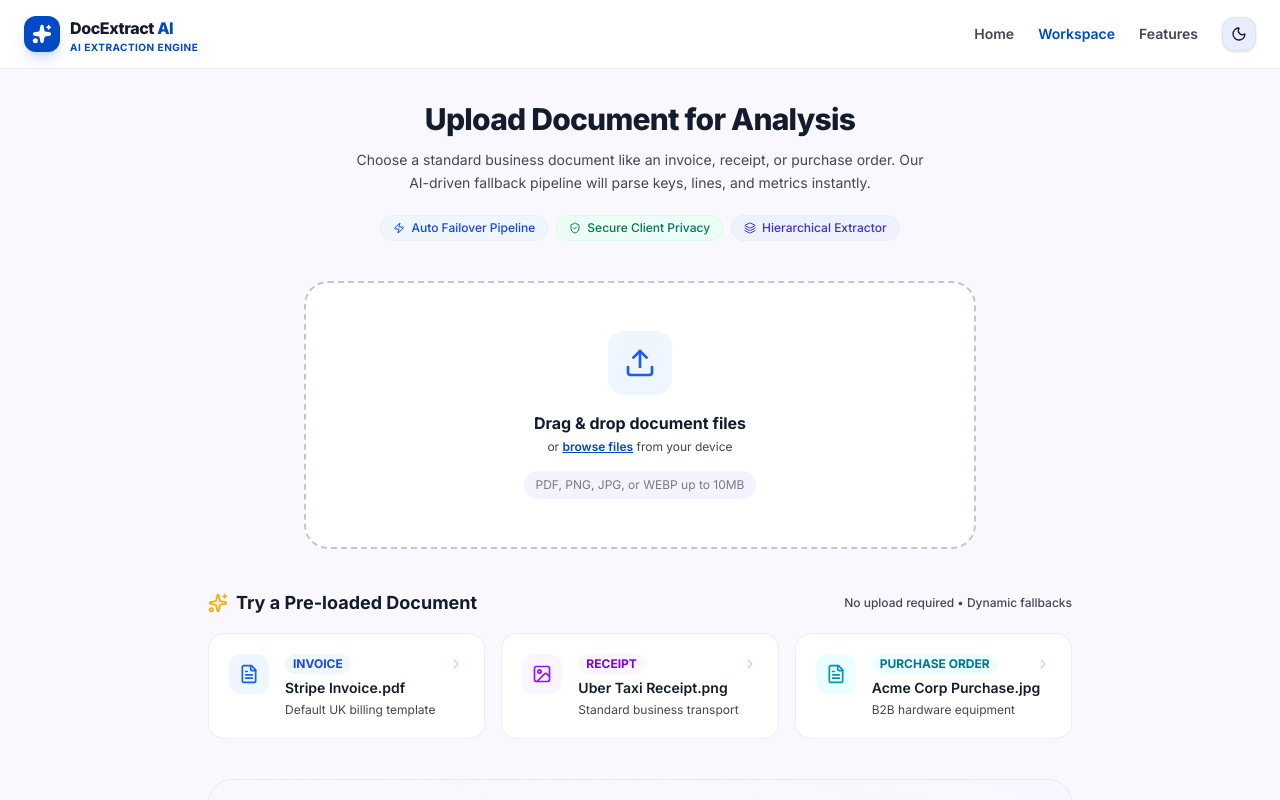
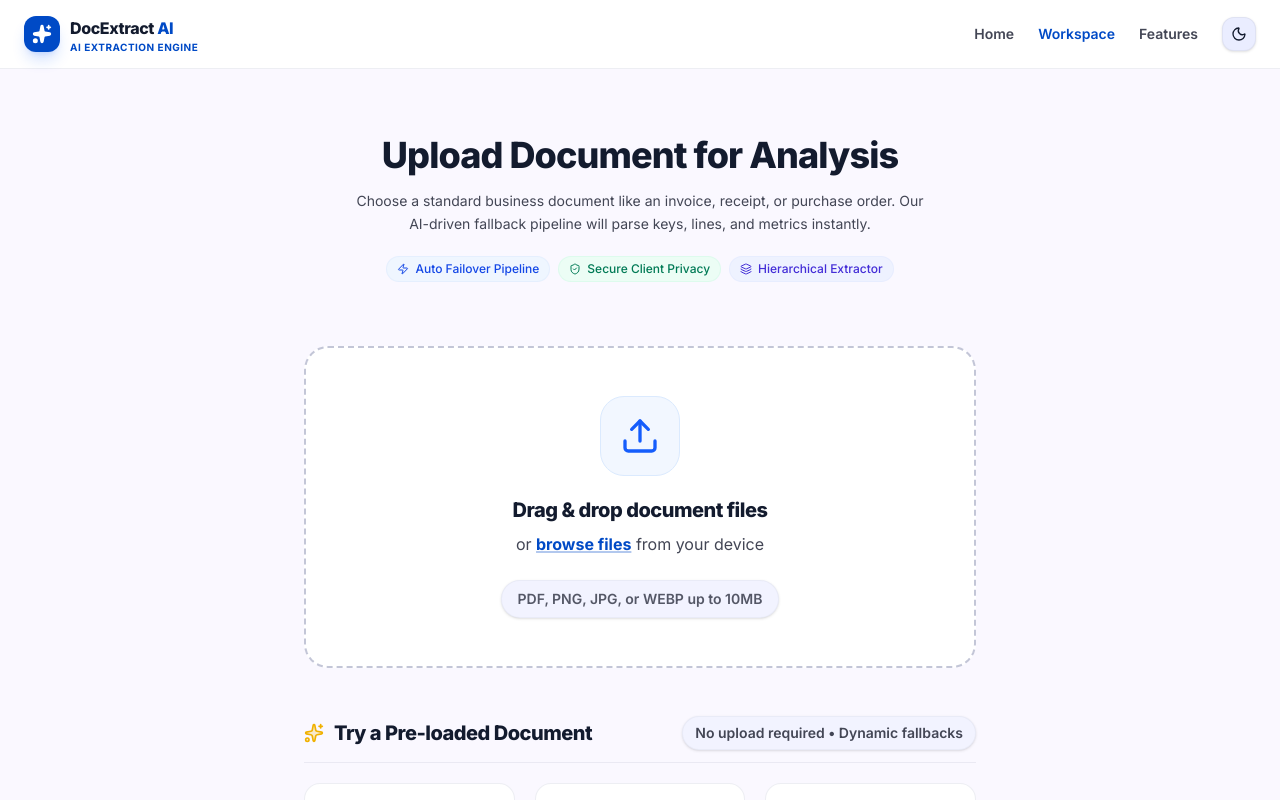
Before and after one commit to bikram73/Document_Extract_AI, a React (Vite) app: page / in a window 1280 px wide. Both pictures are taken after a click on the button "Workspace". Shown: the top 800 px of the page. Built offline with nearby package versions, Linux system fonts and the light colour scheme.

Commit message:
first commit

```diff
--- a/src/App.tsx
+++ b/src/App.tsx
@@ -306,6 +306,21 @@ export default function App() {
         })
       });
 
+      const contentType = response.headers.get("content-type") || "";
+      if (!response.ok || !contentType.includes("application/json")) {
+        const responseText = await response.text();
+        let errorMessage = "Extraction service is currently unavailable.";
+        try {
+          const parsed = JSON.parse(responseText);
+          errorMessage = parsed.error || errorMessage;
+        } catch {
+          // Response is HTML or plain text (e.g. 502/503 from container gateway or server start)
+          errorMessage = `Server responded with status ${response.status}. The AI extraction engine may still be booting up or experiencing transient rate limits. Please try again in a few seconds.`;
+        }
+        setErrorMsg(errorMessage);
+        return;
+      }
+
       const resData = await response.json();
       if (resData.success && resData.data) {
         setExtractedData(resData.data);
--- a/src/components/UploadView.tsx
+++ b/src/components/UploadView.tsx
@@ -90,45 +90,47 @@ export default function UploadView({ onFileSelected, onSelectSample }: UploadVie
   };
 
   return (
-    <div className="max-w-4xl mx-auto py-8 px-4 space-y-10">
+    <div className="w-full max-w-4xl mx-auto py-6 sm:py-10 md:py-12 lg:py-16 px-4 sm:px-6 md:px-8 lg:px-12 space-y-8 sm:space-y-12 md:space-y-14 lg:space-y-16">
       {/* Header Section */}
       <div className="text-center space-y-3">
-        <h1 className="text-3xl font-extrabold text-on-surface tracking-tight">
+        <h1 className="text-2xl sm:text-3xl md:text-4xl font-extrabold text-on-surface tracking-tight leading-tight">
           Upload Document for Analysis
         </h1>
-        <p className="text-sm text-on-surface-variant max-w-xl mx-auto leading-relaxed">
+        <p className="text-xs sm:text-sm text-on-surface-variant max-w-xl mx-auto leading-relaxed">
           Choose a standard business document like an invoice, receipt, or purchase order. Our AI-driven fallback pipeline will parse keys, lines, and metrics instantly.
         </p>
 
         {/* Quick badges */}
-        <div className="flex flex-wrap justify-center gap-2 pt-2">
-          <span className="inline-flex items-center gap-1.5 px-3 py-1 rounded-full bg-blue-50 dark:bg-blue-950/30 text-blue-700 dark:text-blue-400 text-xs font-medium border border-blue-100/50 dark:border-blue-900/30">
+        <div className="flex flex-wrap justify-center gap-1.5 sm:gap-2 pt-1 sm:pt-2">
+          <span className="inline-flex items-center gap-1 sm:gap-1.5 px-2.5 py-1 rounded-full bg-blue-50 dark:bg-blue-950/30 text-blue-700 dark:text-blue-400 text-[10px] sm:text-xs font-medium border border-blue-100/50 dark:border-blue-900/30">
             <Zap className="w-3 h-3" /> Auto Failover Pipeline
           </span>
-          <span className="inline-flex items-center gap-1.5 px-3 py-1 rounded-full bg-emerald-50 dark:bg-emerald-950/30 text-emerald-700 dark:text-emerald-400 text-xs font-medium border border-emerald-100/50 dark:border-emerald-900/30">
+          <span className="inline-flex items-center gap-1 sm:gap-1.5 px-2.5 py-1 rounded-full bg-emerald-50 dark:bg-emerald-950/30 text-emerald-700 dark:text-emerald-400 text-[10px] sm:text-xs font-medium border border-emerald-100/50 dark:border-emerald-900/30">
             <ShieldCheck className="w-3 h-3" /> Secure Client Privacy
           </span>
-          <span className="inline-flex items-center gap-1.5 px-3 py-1 rounded-full bg-indigo-50 dark:bg-indigo-950/30 text-indigo-700 dark:text-indigo-400 text-xs font-medium border border-indigo-100/50 dark:border-indigo-900/30">
+          <span className="inline-flex items-center gap-1 sm:gap-1.5 px-2.5 py-1 rounded-full bg-indigo-50 dark:bg-indigo-950/30 text-indigo-700 dark:text-indigo-400 text-[10px] sm:text-xs font-medium border border-indigo-100/50 dark:border-indigo-900/30">
             <Layers className="w-3 h-3" /> Hierarchical Extractor
           </span>
         </div>
       </div>
 
       {error && (
-        <div className="p-4 bg-red-50 dark:bg-red-950/20 border border-red-200 dark:border-red-900/40 text-red-700 dark:text-red-300 text-sm rounded-2xl flex items-center gap-2">
+        <div className="p-4 bg-red-50 dark:bg-red-950/20 border border-red-200 dark:border-red-900/40 text-red-700 dark:text-red-300 text-xs sm:text-sm rounded-2xl flex items-center gap-2">
           <span className="font-semibold">Error:</span> {error}
         </div>
       )}
 
-      {/* Centered Upload Block */}
-      <div className="w-full max-w-2xl mx-auto">
+      {/* Centered Workspace wrapper with absolute precision for responsive rendering */}
+      <div className="w-full max-w-2xl mx-auto space-y-8 sm:space-y-12">
+
+        {/* Upload Block wrapper (div:nth-of-type(1) of centered container) */}
         <div
           onDragEnter={handleDrag}
           onDragOver={handleDrag}
           onDragLeave={handleDrag}
           onDrop={handleDrop}
           onClick={triggerFileInput}
-          className={`relative rounded-3xl border-2 border-dashed p-12 text-center transition-all cursor-pointer group ${
+          className={`relative rounded-3xl border-2 border-dashed p-6 sm:p-10 md:p-12 text-center transition-all cursor-pointer group ${
             dragActive
               ? "border-primary bg-blue-50/10 dark:bg-blue-950/20"
               : "border-outline-variant hover:border-primary/60 bg-surface-container-lowest"
@@ -142,128 +144,149 @@ export default function UploadView({ onFileSelected, onSelectSample }: UploadVie
             onChange={handleChange}
           />
 
-          <div className="max-w-xs mx-auto space-y-4">
-            <div className="w-16 h-16 rounded-2xl bg-blue-50 dark:bg-blue-950/40 text-blue-600 dark:text-blue-400 flex items-center justify-center mx-auto group-hover:scale-110 transition-transform duration-300">
-              <Upload className="w-8 h-8" />
+          {/* Selector 2: Upload Icon container */}
+          <div className="w-14 h-14 sm:w-16 sm:h-16 md:w-20 md:h-20 rounded-2xl md:rounded-3xl bg-blue-50/80 dark:bg-blue-950/30 text-blue-600 dark:text-blue-400 flex items-center justify-center mx-auto transition-all duration-300 group-hover:scale-110 group-hover:bg-blue-100 dark:group-hover:bg-blue-900/50 group-hover:shadow-lg group-hover:shadow-blue-500/15 mb-4 sm:mb-5 border border-blue-100 dark:border-blue-900/30">
+            <Upload className="w-6 h-6 sm:w-8 sm:h-8 md:w-10 md:h-10" />
           </div>
 
-            <div className="space-y-1">
-              <p className="font-bold text-on-surface text-base">
+          {/* Selector 3: Upload Text Info container */}
+          <div className="space-y-1.5 sm:space-y-2 mb-4 sm:mb-6">
+            <p className="font-extrabold text-on-surface text-sm sm:text-base md:text-lg lg:text-xl tracking-tight">
               Drag &amp; drop document files
             </p>
-              <p className="text-xs text-on-surface-variant">
-                or <span className="text-primary font-semibold underline">browse files</span> from your device
+            <p className="text-xs sm:text-sm md:text-base text-on-surface-variant">
+              or <span className="text-primary font-bold underline decoration-2 decoration-primary/30 group-hover:decoration-primary transition-all duration-300">browse files</span> from your device
             </p>
           </div>
 
-            <p className="text-xs text-on-surface-variant/70 bg-surface-container-low dark:bg-slate-900 px-3 py-1.5 rounded-full inline-block">
+          {/* Selector 4: File size limitations container */}
+          <div className="text-[11px] sm:text-xs md:text-sm font-semibold text-on-surface-variant/90 bg-surface-container-low dark:bg-slate-900 px-3 py-1.5 sm:px-4 sm:py-2 rounded-full inline-flex items-center gap-2 border border-outline-variant/20 shadow-sm">
             PDF, PNG, JPG, or WEBP up to 10MB
-            </p>
-          </div>
           </div>
         </div>
 
-      {/* Sample presets */}
-      <div className="space-y-4 text-left">
-        <div className="flex items-center justify-between">
-          <h2 className="text-lg font-bold text-on-surface flex items-center gap-2">
-            <Sparkles className="w-5 h-5 text-yellow-500 fill-yellow-500/20" /> Try a Pre-loaded Document
+        {/* Sample presets block (div:nth-of-type(2) of centered container) */}
+        <div className="space-y-5 text-left">
+
+          {/* Selector 5: Preset Titles & badges flex block */}
+          <div className="flex flex-col sm:flex-row sm:items-center justify-between gap-3 sm:gap-4 pb-3 border-b border-outline-variant/30">
+            <h2 className="text-base sm:text-lg md:text-xl font-extrabold text-on-surface flex items-center gap-2.5 tracking-tight">
+              <Sparkles className="w-4 h-4 sm:w-5 sm:h-5 text-yellow-500 fill-yellow-500/20" /> Try a Pre-loaded Document
             </h2>
-          <span className="text-xs text-on-surface-variant font-medium">No upload required • Dynamic fallbacks</span>
+            <span className="text-[10px] sm:text-xs md:text-sm text-on-surface-variant font-semibold bg-surface-container-low dark:bg-slate-900/40 px-3 py-1.5 rounded-full border border-outline-variant/20 shadow-sm self-start sm:self-auto flex items-center gap-1.5">No upload required • Dynamic fallbacks</span>
           </div>
 
-        <div className="grid md:grid-cols-3 gap-4">
+          {/* Selector 6: Presets buttons grid */}
+          <div className="grid grid-cols-1 sm:grid-cols-2 lg:grid-cols-3 gap-4 sm:gap-5">
             <button
               onClick={() => onSelectSample("invoice")}
-            className="flex items-start gap-4 p-5 rounded-2xl bg-surface-container-lowest border border-outline-variant/30 hover:border-primary hover:shadow-md transition-all text-left w-full cursor-pointer group"
+              className="flex items-start gap-3.5 sm:gap-4 p-4.5 sm:p-5 md:p-6 rounded-2xl bg-surface-container-lowest border border-outline-variant/30 hover:border-primary hover:shadow-lg transition-all text-left w-full cursor-pointer group hover:-translate-y-0.5 duration-300"
             >
-            <div className="w-10 h-10 rounded-xl bg-blue-50 dark:bg-blue-950/40 text-blue-600 dark:text-blue-400 flex items-center justify-center shrink-0">
-              <FileText className="w-5 h-5" />
+              <div className="w-9 h-9 sm:w-10 sm:h-10 md:w-11 md:h-11 rounded-xl bg-blue-50 dark:bg-blue-950/40 text-blue-600 dark:text-blue-400 flex items-center justify-center shrink-0 transition-transform duration-300 group-hover:scale-110">
+                <FileText className="w-4.5 h-4.5 sm:w-5 sm:h-5" />
               </div>
-            <div className="space-y-1 w-full">
-              <div className="flex items-center justify-between">
-                <span className="text-xs font-bold text-blue-700 dark:text-blue-400 bg-blue-50 dark:bg-blue-950/40 px-2 py-0.5 rounded-full uppercase">Invoice</span>
-                <ChevronRight className="w-4 h-4 text-slate-300 group-hover:text-primary transition-colors" />
+              <div className="space-y-0.5 sm:space-y-1 w-full min-w-0">
+                <div className="flex items-center justify-between gap-1">
+                  <span className="text-[9px] sm:text-xs font-bold text-blue-700 dark:text-blue-400 bg-blue-50/70 dark:bg-blue-950/40 px-2 py-0.5 rounded-full uppercase tracking-wider shrink-0">Invoice</span>
+                  <ChevronRight className="w-3.5 h-3.5 text-slate-350 group-hover:text-primary group-hover:translate-x-0.5 transition-all shrink-0" />
                 </div>
-              <p className="font-semibold text-sm text-on-surface">Stripe Invoice.pdf</p>
-              <p className="text-xs text-on-surface-variant">Default UK billing template</p>
+                <p className="font-bold text-xs sm:text-sm md:text-base text-on-surface truncate">Stripe Invoice.pdf</p>
+                <p className="text-[10px] sm:text-xs md:text-sm text-on-surface-variant truncate">Default UK billing template</p>
               </div>
             </button>
 
             <button
               onClick={() => onSelectSample("receipt")}
-            className="flex items-start gap-4 p-5 rounded-2xl bg-surface-container-lowest border border-outline-variant/30 hover:border-primary hover:shadow-md transition-all text-left w-full cursor-pointer group"
+              className="flex items-start gap-3.5 sm:gap-4 p-4.5 sm:p-5 md:p-6 rounded-2xl bg-surface-container-lowest border border-outline-variant/30 hover:border-primary hover:shadow-lg transition-all text-left w-full cursor-pointer group hover:-translate-y-0.5 duration-300"
             >
-            <div className="w-10 h-10 rounded-xl bg-purple-50 dark:bg-purple-950/40 text-purple-600 dark:text-purple-400 flex items-center justify-center shrink-0">
-              <ImageIcon className="w-5 h-5" />
+              <div className="w-9 h-9 sm:w-10 sm:h-10 md:w-11 md:h-11 rounded-xl bg-purple-50 dark:bg-purple-950/40 text-purple-600 dark:text-purple-400 flex items-center justify-center shrink-0 transition-transform duration-300 group-hover:scale-110">
+                <ImageIcon className="w-4.5 h-4.5 sm:w-5 sm:h-5" />
               </div>
-            <div className="space-y-1 w-full">
-              <div className="flex items-center justify-between">
-                <span className="text-xs font-bold text-purple-700 dark:text-purple-400 bg-purple-50 dark:bg-purple-950/40 px-2 py-0.5 rounded-full uppercase">Receipt</span>
-                <ChevronRight className="w-4 h-4 text-slate-300 group-hover:text-primary transition-colors" />
+              <div className="space-y-0.5 sm:space-y-1 w-full min-w-0">
+                <div className="flex items-center justify-between gap-1">
+                  <span className="text-[9px] sm:text-xs font-bold text-purple-700 dark:text-purple-400 bg-purple-50/70 dark:bg-purple-950/40 px-2 py-0.5 rounded-full uppercase tracking-wider shrink-0">Receipt</span>
+                  <ChevronRight className="w-3.5 h-3.5 text-slate-350 group-hover:text-primary group-hover:translate-x-0.5 transition-all shrink-0" />
                 </div>
-              <p className="font-semibold text-sm text-on-surface">Uber Taxi Receipt.png</p>
-              <p className="text-xs text-on-surface-variant">Standard business transport</p>
+                <p className="font-bold text-xs sm:text-sm md:text-base text-on-surface truncate">Uber Taxi Receipt.png</p>
+                <p className="text-[10px] sm:text-xs md:text-sm text-on-surface-variant truncate">Standard business transport</p>
               </div>
             </button>
 
             <button
               onClick={() => onSelectSample("po")}
-            className="flex items-start gap-4 p-5 rounded-2xl bg-surface-container-lowest border border-outline-variant/30 hover:border-primary hover:shadow-md transition-all text-left w-full cursor-pointer group"
+              className="flex items-start gap-3.5 sm:gap-4 p-4.5 sm:p-5 md:p-6 rounded-2xl bg-surface-container-lowest border border-outline-variant/30 hover:border-primary hover:shadow-lg transition-all text-left w-full cursor-pointer group hover:-translate-y-0.5 duration-300 sm:col-span-2 lg:col-span-1"
             >
-            <div className="w-10 h-10 rounded-xl bg-cyan-50 dark:bg-cyan-950/40 text-cyan-600 dark:text-cyan-400 flex items-center justify-center shrink-0">
-              <FileText className="w-5 h-5" />
+              <div className="w-9 h-9 sm:w-10 sm:h-10 md:w-11 md:h-11 rounded-xl bg-cyan-50 dark:bg-cyan-950/40 text-cyan-600 dark:text-cyan-400 flex items-center justify-center shrink-0 transition-transform duration-300 group-hover:scale-110">
+                <FileText className="w-4.5 h-4.5 sm:w-5 sm:h-5" />
               </div>
-            <div className="space-y-1 w-full">
-              <div className="flex items-center justify-between">
-                <span className="text-xs font-bold text-cyan-700 dark:text-cyan-400 bg-cyan-50 dark:bg-cyan-950/40 px-2 py-0.5 rounded-full uppercase">Purchase Order</span>
-                <ChevronRight className="w-4 h-4 text-slate-300 group-hover:text-primary transition-colors" />
+              <div className="space-y-0.5 sm:space-y-1 w-full min-w-0">
+                <div className="flex items-center justify-between gap-1">
+                  <span className="text-[9px] sm:text-xs font-bold text-cyan-700 dark:text-cyan-400 bg-cyan-50/70 dark:bg-cyan-950/40 px-2 py-0.5 rounded-full uppercase tracking-wider shrink-0">Purchase Order</span>
+                  <ChevronRight className="w-3.5 h-3.5 text-slate-350 group-hover:text-primary group-hover:translate-x-0.5 transition-all shrink-0" />
                 </div>
-              <p className="font-semibold text-sm text-on-surface">Acme Corp Purchase.jpg</p>
-              <p className="text-xs text-on-surface-variant">B2B hardware equipment</p>
+                <p className="font-bold text-xs sm:text-sm md:text-base text-on-surface truncate">Acme Corp Purchase.jpg</p>
+                <p className="text-[10px] sm:text-xs md:text-sm text-on-surface-variant truncate">B2B hardware equipment</p>
               </div>
             </button>
           </div>
         </div>
 
+      </div>
+
       {/* Multi-Provider Failover Map / Workflow Block */}
-      <div className="bg-gradient-to-tr from-slate-50 to-blue-50/20 dark:from-slate-900/40 dark:to-blue-950/10 border border-outline-variant/30 rounded-3xl p-6 space-y-6">
+      <div className="bg-gradient-to-tr from-slate-50 to-blue-50/20 dark:from-slate-900/40 dark:to-blue-950/10 border border-outline-variant/30 rounded-3xl p-5 sm:p-6 space-y-4 sm:space-y-6">
         <div className="space-y-1">
           <h3 className="text-sm font-bold text-on-surface flex items-center gap-2">
             <Layers className="w-4 h-4 text-blue-600" /> Auto-Fallback Extraction Process
           </h3>
-          <p className="text-xs text-on-surface-variant">
+          <p className="text-xs text-on-surface-variant leading-relaxed">
             If our primary AI model fails or hits token limits, the engine will seamlessly failover to preserve your workflow:
           </p>
         </div>
 
-        <div className="grid grid-cols-1 md:grid-cols-4 gap-4 relative">
-          <div className="p-4 bg-white dark:bg-slate-900/60 rounded-2xl border border-outline-variant/20 relative">
-            <div className="absolute top-3 right-3 text-[10px] font-bold text-blue-600 dark:text-blue-400 bg-blue-50 dark:bg-blue-950/30 px-2 py-0.5 rounded-full">Primary</div>
+        <div className="grid grid-cols-1 sm:grid-cols-2 lg:grid-cols-4 gap-3 sm:gap-4 relative">
+          <div className="p-4 bg-white dark:bg-slate-900/60 rounded-2xl border border-outline-variant/20 flex flex-col justify-between">
+            <div>
+              <div className="flex items-center justify-between gap-2 mb-2">
                 <span className="text-xs font-black text-slate-400 font-mono">01</span>
+                <span className="text-[9px] sm:text-[10px] font-bold text-blue-600 dark:text-blue-400 bg-blue-50 dark:bg-blue-950/30 px-2 py-0.5 rounded-full shrink-0">Primary</span>
+              </div>
               <h4 className="font-semibold text-xs text-on-surface mt-1">Google Gemini</h4>
-            <p className="text-[11px] text-on-surface-variant mt-1">Primary multi-modal parser. Extracts complex multi-table structures instantly.</p>
+              <p className="text-[11px] text-on-surface-variant mt-1 leading-relaxed">Primary multi-modal parser. Extracts complex multi-table structures instantly.</p>
+            </div>
           </div>
 
-          <div className="p-4 bg-white dark:bg-slate-900/60 rounded-2xl border border-outline-variant/20 relative">
-            <div className="absolute top-3 right-3 text-[10px] font-bold text-indigo-600 dark:text-indigo-400 bg-indigo-50 dark:bg-indigo-950/30 px-2 py-0.5 rounded-full">Secondary</div>
+          <div className="p-4 bg-white dark:bg-slate-900/60 rounded-2xl border border-outline-variant/20 flex flex-col justify-between">
+            <div>
+              <div className="flex items-center justify-between gap-2 mb-2">
                 <span className="text-xs font-black text-slate-400 font-mono">02</span>
+                <span className="text-[9px] sm:text-[10px] font-bold text-indigo-600 dark:text-indigo-400 bg-indigo-50 dark:bg-indigo-950/30 px-2 py-0.5 rounded-full shrink-0">Secondary</span>
+              </div>
               <h4 className="font-semibold text-xs text-on-surface mt-1">OpenRouter (Gemini)</h4>
-            <p className="text-[11px] text-on-surface-variant mt-1">Sub-second alternative path. Takes over instantly in case of quota constraints.</p>
+              <p className="text-[11px] text-on-surface-variant mt-1 leading-relaxed">Sub-second alternative path. Takes over instantly in case of quota constraints.</p>
+            </div>
           </div>
 
-          <div className="p-4 bg-white dark:bg-slate-900/60 rounded-2xl border border-outline-variant/20 relative">
-            <div className="absolute top-3 right-3 text-[10px] font-bold text-purple-600 dark:text-purple-400 bg-purple-50 dark:bg-purple-950/30 px-2 py-0.5 rounded-full">Tertiary</div>
+          <div className="p-4 bg-white dark:bg-slate-900/60 rounded-2xl border border-outline-variant/20 flex flex-col justify-between">
+            <div>
+              <div className="flex items-center justify-between gap-2 mb-2">
                 <span className="text-xs font-black text-slate-400 font-mono">03</span>
+                <span className="text-[9px] sm:text-[10px] font-bold text-purple-600 dark:text-purple-400 bg-purple-50 dark:bg-purple-950/30 px-2 py-0.5 rounded-full shrink-0">Tertiary</span>
+              </div>
               <h4 className="font-semibold text-xs text-on-surface mt-1">Groq (Llama Vision)</h4>
-            <p className="text-[11px] text-on-surface-variant mt-1">Ultra-low latency fallback route optimized for extremely high-speed extractions.</p>
+              <p className="text-[11px] text-on-surface-variant mt-1 leading-relaxed">Ultra-low latency fallback route optimized for extremely high-speed extractions.</p>
+            </div>
           </div>
 
-          <div className="p-4 bg-white dark:bg-slate-900/60 rounded-2xl border border-outline-variant/20 relative">
-            <div className="absolute top-3 right-3 text-[10px] font-bold text-slate-600 bg-slate-100 dark:bg-slate-800 px-2 py-0.5 rounded-full">Integrity</div>
+          <div className="p-4 bg-white dark:bg-slate-900/60 rounded-2xl border border-outline-variant/20 flex flex-col justify-between">
+            <div>
+              <div className="flex items-center justify-between gap-2 mb-2">
                 <span className="text-xs font-black text-slate-400 font-mono">04</span>
+                <span className="text-[9px] sm:text-[10px] font-bold text-slate-600 dark:text-slate-400 bg-slate-50 dark:bg-slate-850 px-2 py-0.5 rounded-full shrink-0">Integrity</span>
+              </div>
               <h4 className="font-semibold text-xs text-on-surface mt-1">Mathematical Audit</h4>
-            <p className="text-[11px] text-on-surface-variant mt-1">Performs tax, quantity, and line-item arithmetic validation automatically.</p>
+              <p className="text-[11px] text-on-surface-variant mt-1 leading-relaxed">Performs tax, quantity, and line-item arithmetic validation automatically.</p>
+            </div>
           </div>
         </div>
       </div>
```
Also changed, not shown: server.ts (+16 -0 lines), 1 other file (tests, documents, lock files or other folders). Lines whose indentation alone changed are shown as unchanged.
